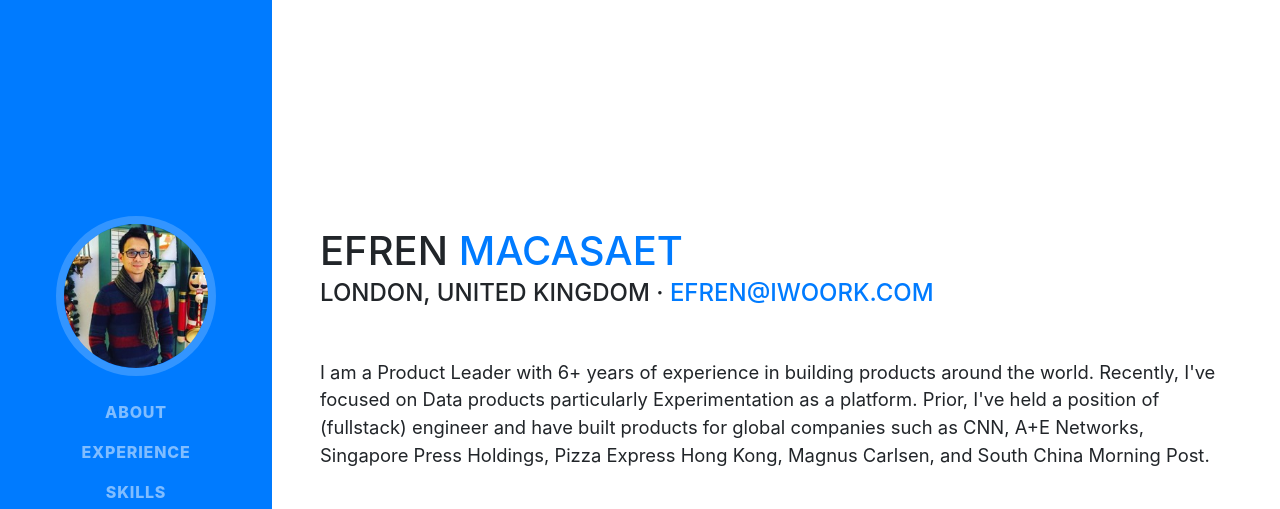
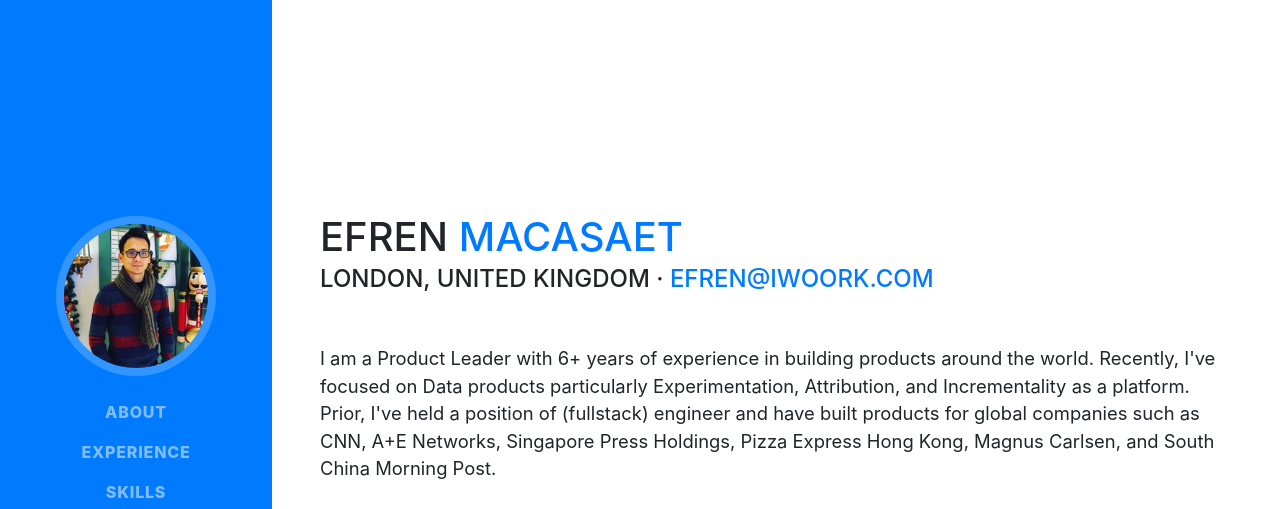
Before and after one commit to efrenmacasaet/efrenmacasaet.github.io, a website with bundled scripts: page index.html in a window 1280 px wide. Shown: the top 509 px of the page. Built offline with nearby package versions, Linux system fonts and the light colour scheme; a web font is replaced by a local one.

Commit message:
Updated experience

```diff
--- a/index.html
+++ b/index.html
@@ -66,7 +66,7 @@
           <div class="subheading mb-5">London, United Kingdom ·
             <a href="mailto:efren@iwoork.com">efren@iwoork.com</a>
           </div>
-          <p class="lead mb-5">I am a Product Leader with 6+ years of experience in building products around the world. Recently, I've focused on Data products particularly Experimentation as a platform. Prior, I've held a position of  (fullstack) engineer and have built products for global companies such as CNN, A+E Networks, Singapore Press Holdings, Pizza Express Hong Kong, Magnus Carlsen, and South China Morning Post.</p>
+          <p class="lead mb-5">I am a Product Leader with 6+ years of experience in building products around the world. Recently, I've focused on Data products particularly Experimentation, Attribution, and Incrementality as a platform. Prior, I've held a position of  (fullstack) engineer and have built products for global companies such as CNN, A+E Networks, Singapore Press Holdings, Pizza Express Hong Kong, Magnus Carlsen, and South China Morning Post.</p>
           <div class="social-icons">
             <a target="_blank" href="https://www.linkedin.com/in/efrenmacasaet">
               <i class="fab fa-linkedin-in"></i>
```
